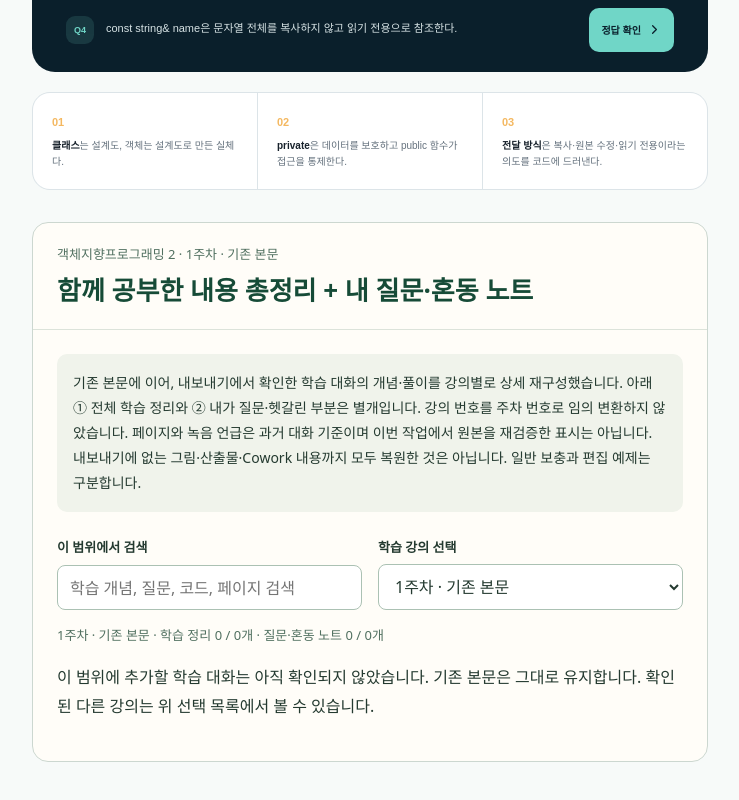
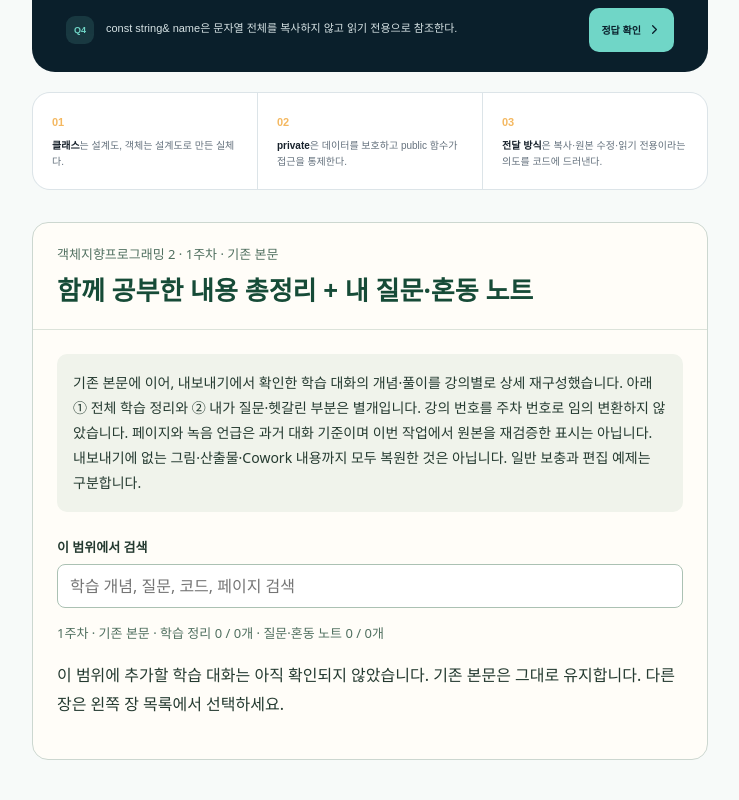
Before and after one commit to hyunchanwi/oop2-study, a React (Vite) app: page / in a window 1280 px wide. Shown: the part 7333-8133 px from the top of the page, without its empty margins (290-1029 px from the left). Built offline with nearby package versions, Linux system fonts and the light colour scheme.

Commit message:
fix: render the selected study week

```diff
--- a/app/claude-study-notes.tsx
+++ b/app/claude-study-notes.tsx
@@ -3,7 +3,10 @@
 import { useMemo, useState } from 'react';
 import type { ReactNode } from 'react';
 import { courseName, scopeOptions, studyNotes } from '../src/claude-study-data';
-import { lectureSummaries } from '../src/lecture-summaries';
+import { lectureSummaries as conversationSummaries } from '../src/lecture-summaries';
+import { weeklyLectureSummaries } from '../src/weekly-catalog';
+
+const lectureSummaries = [...conversationSummaries, ...weeklyLectureSummaries];
 
 export function StudyNotesJump({ children }: { children: ReactNode }) {
   return <a className="claude-notes-jump" href="#study-conversation-notes" onClick={(event) => {
@@ -12,14 +15,14 @@ export function StudyNotesJump({ children }: { children: ReactNode }) {
   }}>{children}</a>;
 }
 
-export function ClaudeStudyNotes({ initialScope = 'all', locked = false }: { initialScope?: string; locked?: boolean }) {
+export function ClaudeStudyNotes({ initialScope = 'all', locked = false, lectureIds, noteScopes, scopeTitle }: { initialScope?: string; locked?: boolean; lectureIds?: string[]; noteScopes?: string[]; scopeTitle?: string }) {
   const [query, setQuery] = useState('');
   const [scope, setScope] = useState(initialScope);
   const currentScope = locked ? initialScope : scope;
-  const scopeLabel = scopeOptions.find((item) => item.id === currentScope)?.label ?? (currentScope.startsWith('ch') ? `${currentScope.slice(2)}장 · 추가 학습 정리 미확인` : '전체 강의');
+  const scopeLabel = scopeTitle ?? scopeOptions.find((item) => item.id === currentScope)?.label ?? (currentScope.startsWith('ch') ? `${currentScope.slice(2)}장 · 추가 학습 정리 미확인` : '전체 강의');
   const terms = useMemo(() => query.trim().toLocaleLowerCase().split(/\s+/).filter(Boolean), [query]);
-  const scopedLectures = useMemo(() => lectureSummaries.filter((lecture) => currentScope === 'all' || lecture.scopes.includes(currentScope)), [currentScope]);
-  const scopedNotes = useMemo(() => studyNotes.filter((note) => currentScope === 'all' || note.scopes.includes(currentScope)), [currentScope]);
+  const scopedLectures = useMemo(() => lectureSummaries.filter((lecture) => lectureIds ? lectureIds.includes(lecture.id) : currentScope === 'all' || lecture.scopes.includes(currentScope)), [currentScope, lectureIds]);
+  const scopedNotes = useMemo(() => studyNotes.filter((note) => noteScopes ? note.scopes.some((item) => noteScopes.includes(item)) : currentScope === 'all' || note.scopes.includes(currentScope)), [currentScope, noteScopes]);
   const lectures = useMemo(() => scopedLectures.filter((lecture) => {
     const searchable = [lecture.title, lecture.overview, lecture.location, lecture.recordingStatus, ...lecture.sources,
       ...lecture.sections.flatMap((section) => [section.title, ...section.paragraphs, section.formula, section.example, section.code])].join(' ').toLocaleLowerCase();
@@ -36,7 +39,7 @@ export function ClaudeStudyNotes({ initialScope = 'all', locked = false }: { ini
         <h2 id="claude-notes-title">함께 공부한 내용 총정리 + 내 질문·혼동 노트</h2>
       </header>
       <div className="claude-notes-body">
-        <p className="claude-notes-notice">기존 본문에 이어, 내보내기에서 확인한 학습 대화의 개념·풀이를 강의별로 상세 재구성했습니다. 아래 ① 전체 학습 정리와 ② 내가 질문·헷갈린 부분은 별개입니다. 강의 번호를 주차 번호로 임의 변환하지 않았습니다. 페이지와 녹음 언급은 과거 대화 기준이며 이번 작업에서 원본을 재검증한 표시는 아닙니다. 내보내기에 없는 그림·산출물·Cowork 내용까지 모두 복원한 것은 아닙니다. 일반 보충과 편집 예제는 구분합니다.</p>
+        <p className="claude-notes-notice">{lectureIds ? '실제 주차 폴더·전사본으로 학습 범위를 연결했습니다. 같은 장이 여러 주에 걸치면 연속 수업으로 표시합니다. 기존 Claude 대화 정리와 새 자료 기반 정리를 구분하며 전체 자료 업로드가 녹음의 전체 진도 확인을 뜻하지는 않습니다. 그림·회로·코드 이미지는 별도 원본 대조가 필요할 수 있습니다.' : <>기존 본문에 이어, 내보내기에서 확인한 학습 대화의 개념·풀이를 강의별로 상세 재구성했습니다. 아래 ① 전체 학습 정리와 ② 내가 질문·헷갈린 부분은 별개입니다. 강의 번호를 주차 번호로 임의 변환하지 않았습니다. 페이지와 녹음 언급은 과거 대화 기준이며 이번 작업에서 원본을 재검증한 표시는 아닙니다. 내보내기에 없는 그림·산출물·Cowork 내용까지 모두 복원한 것은 아닙니다. 일반 보충과 편집 예제는 구분합니다.</>}</p>
         <div className="claude-notes-filters">
           <label>이 범위에서 검색<input value={query} onChange={(event) => setQuery(event.target.value)} type="search" placeholder="학습 개념, 질문, 코드, 페이지 검색" /></label>
           {!locked && <label>학습 강의 선택<select value={scope} onChange={(event) => { setScope(event.target.value); setQuery(''); }}><option value="all">전체 강의</option>{scopeOptions.map((item) => <option key={item.id} value={item.id}>{item.label}</option>)}</select></label>}
@@ -63,10 +66,11 @@ export function ClaudeStudyNotes({ initialScope = 'all', locked = false }: { ini
                 {section.example && <p className="claude-notes-example">{section.example}</p>}
                 {section.code && <pre className="claude-notes-code"><code>{section.code}</code></pre>}
               </section>)}
-              <footer><strong>학습 대화 출처:</strong> {lecture.sources.join(' / ')}<br />과거 대화의 설명을 편집하여 재구성 / 현재 원본 PDF·전사본 대조 전</footer>
+              <footer><strong>정리 출처:</strong> {lecture.sources.join(' / ')}<br />{weeklyLectureSummaries.some((item) => item.id === lecture.id) ? '새 자료 기반 정리 / PDF 텍스트·전사 진도 확인 / 이미지 전체 재검증 전' : '과거 Claude 학습 대화를 편집한 정리 / 세부 원본 페이지 재대조 전'}</footer>
             </div>
           </article>)}
         </section>}
+        {noteScopes && results.length === 0 && <p>이 주차에 연결할 실제 Claude 질문은 확인되지 않았습니다. 질문을 임의로 만들지 않고 자료 기반 학습 정리를 제공합니다.</p>}
         {results.length > 0 && <section aria-labelledby="claude-personal-questions">
           <h3 className="claude-notes-group-title" id="claude-personal-questions">② 내가 질문·헷갈렸던 부분</h3>
           <p>실제 질문의 요지를 개인 식별정보 없이 바꿔 적었습니다. 아래 접힌 확인 문제는 별도로 편집한 복습 문제이며 실제 질문 원문과 구분합니다.</p>
--- a/app/page.tsx
+++ b/app/page.tsx
@@ -25,7 +25,8 @@ import {
   Target,
   X,
 } from 'lucide-react';
-import { lessons, sectionIndex, weekTwoSectionIndex } from '../content/lessons';
+import { lessons, sectionIndex, weekTwoSectionIndex, weeklySectionIndex } from '../content/lessons';
+import { WeeklyStudy } from './weekly-study';
 import { WeekTwo } from './week-two';
 
 const gradeBookCode = `class GradeBook {
@@ -76,7 +77,7 @@ export default function Home() {
   const searchInputRef = useRef<HTMLInputElement>(null);
   const sidebarRef = useRef<HTMLElement>(null);
 
-  const activeSections = activeWeek === 1 ? sectionIndex : weekTwoSectionIndex;
+  const activeSections = useMemo(() => activeWeek === 1 ? sectionIndex : activeWeek === 2 ? weekTwoSectionIndex : weeklySectionIndex(activeWeek), [activeWeek]);
   const activeLesson = lessons[activeWeek - 1];
   const matches = useMemo(() => {
     const keyword = query.trim().toLowerCase();
@@ -264,7 +265,7 @@ export default function Home() {
           <section className="lesson-hero">
             <div>
               <div className="eyebrow">WEEK {String(activeWeek).padStart(2, '0')} · 학습 가능</div>
-              <h1>{activeWeek === 1 ? <>C++ 핵심 복습과<br />클래스 기초</> : <>Classes:<br />A Deeper Look</>}</h1>
+              <h1>{activeLesson.title}</h1>
               <p>{activeLesson.description}</p>
               <div className="topic-tags">{activeLesson.topics.map((topic) => <span key={topic}>{topic}</span>)}</div>
             </div>
@@ -433,12 +434,12 @@ export default function Home() {
             </section>
           </div>}
           {activeWeek === 2 && <WeekTwo copied={copied} answers={answers} onCopy={copyCode} onToggleAnswer={toggleAnswer} />}
-          <ClaudeStudyNotes key={activeWeek} initialScope={activeWeek === 2 ? 'week2' : 'week1'} />
+          {activeWeek === 1 ? <ClaudeStudyNotes initialScope="week1" locked /> : <WeeklyStudy week={activeWeek} />}
     </main>
 
         <aside className="right-rail">
           <div className="rail-block"><span className="rail-label">이 페이지에서</span>{activeSections.map((section) => <a key={section.id} href={`#${section.id}`}>{section.title}</a>)}</div>
-          <div className="memory-card"><Lightbulb size={18} /><b>오늘의 기억 문장</b><p>{activeWeek === 1 ? '클래스는 설계도, 객체는 설계도로 만든 실체다.' : '객체의 수명과 공유 범위를 알면 클래스의 동작을 예측할 수 있다.'}</p></div>
+          <div className="memory-card"><Lightbulb size={18} /><b>오늘의 기억 문장</b><p>{activeWeek === 1 ? '클래스는 설계도, 객체는 설계도로 만든 실체다.' : activeWeek <= 3 ? '객체의 수명과 공유 범위를 알면 클래스의 동작을 예측할 수 있다.' : activeWeek === 4 ? '연산식이 어떤 객체의 어떤 함수 호출로 바뀌는지 추적한다.' : '메모리의 소유권·복사·해제를 한 약속으로 설계한다.'}</p></div>
         </aside>
       </div>
     </div>
--- /dev/null
+++ b/app/weekly-study.tsx
@@ -0,0 +1,16 @@
+'use client';
+
+import { ClaudeStudyNotes } from './claude-study-notes';
+import { weeklyCatalog } from '../src/weekly-catalog';
+
+export function WeeklyStudy({ week }: { week: number }) {
+  const entry = weeklyCatalog.find((item) => item.number === week);
+  if (!entry) return null;
+  return <div id={`week${week}-overview`} tabIndex={-1}>
+    <section className="claude-notes-inline" aria-label={`${week}주차 자료와 진도`}>
+      <header className="claude-notes-header"><p className="claude-notes-label">WEEK {String(week).padStart(2, '0')}</p><h2>{week}주차 · {entry.title}</h2></header>
+      <div className="claude-notes-body"><p>{entry.summary}</p><p>{entry.evidence}</p><h3>연결한 자료</h3><ul>{entry.materials.map((material) => <li key={material}>{material}</li>)}</ul><p>원본·전사본은 비공개 저장소에 유지하고 이 사이트에는 재구성한 학습 설명만 공개합니다.</p></div>
+    </section>
+    <ClaudeStudyNotes key={week} locked lectureIds={entry.lectureIds} noteScopes={entry.noteScopes} scopeTitle={`${week}주차 · ${entry.title}`} />
+  </div>;
+}
```
